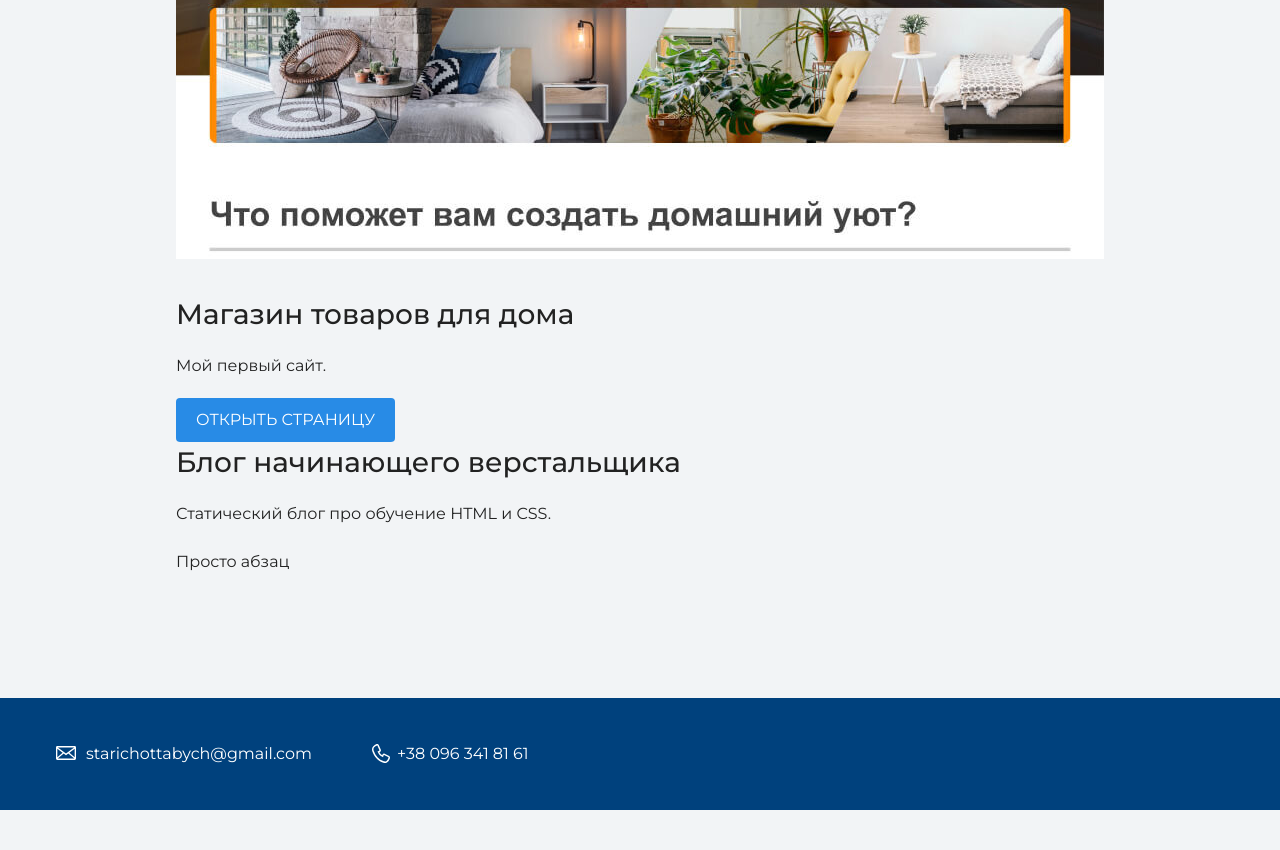
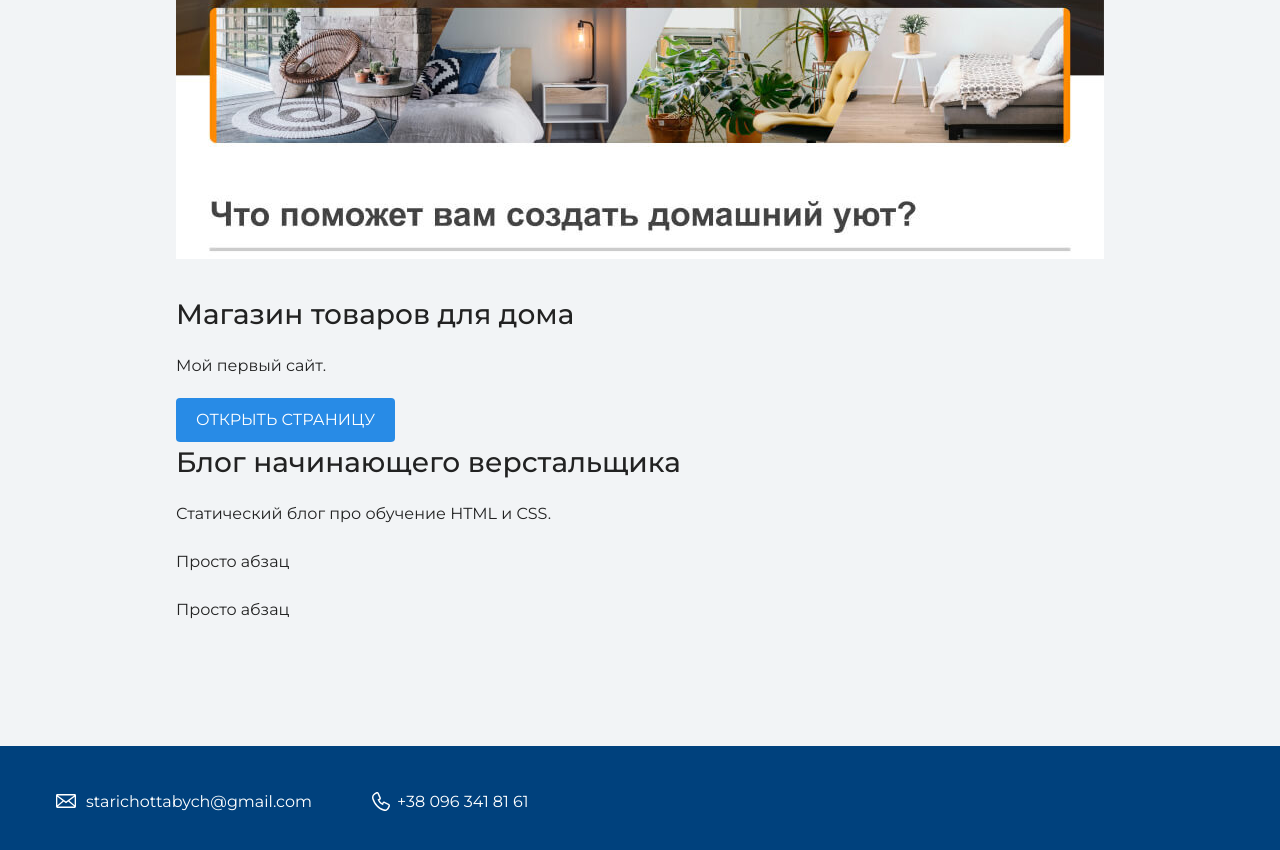
Before and after one commit to zaverstaiu/first-repo, a plain HTML site: page index.html in a window 1280 px wide. Shown: the part 2608-3458 px from the top of the page. Before the commit the page ends 3418 px from the top, so only its background shows below. Drawn offline with nearby package versions, Linux system fonts and the light colour scheme; files whose address does not match are found by name.

Commit message:
fix index

```diff
--- a/index.html
+++ b/index.html
@@ -42,6 +42,7 @@
       <h3>Блог начинающего верстальщика</h3>
       <p>Статический блог про обучение HTML и CSS.</p>
       <p>Просто абзац</p>
+      <p>Просто абзац</p>
     </section>
   </div>
 
```
Also changed, not shown: 1 other file.
